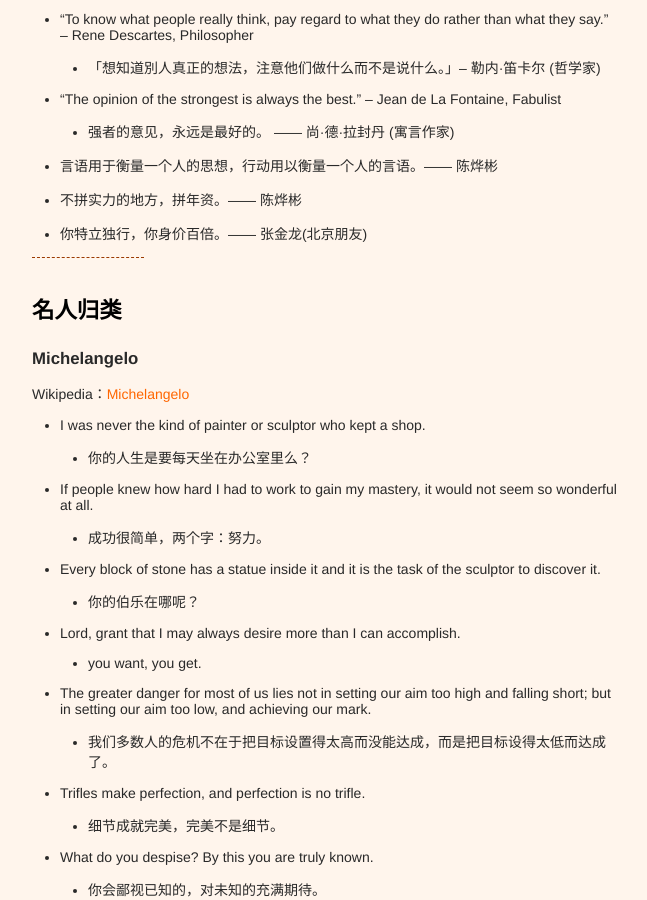
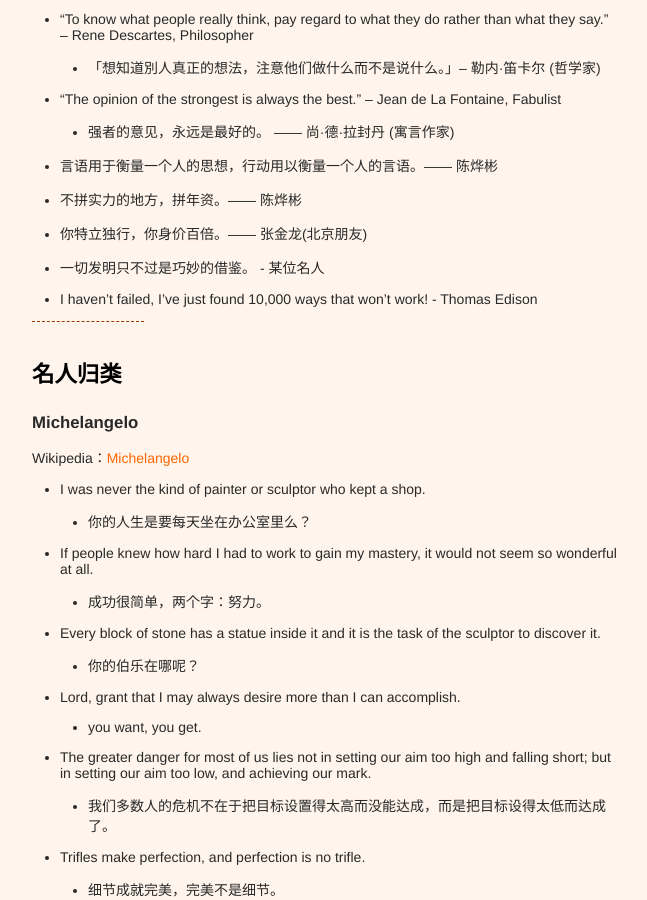
Before and after one commit to xianyuxmu/xianyuxmu.github.io, a Jekyll site: the page built from _posts/2017-06-17-chicken-soup.md, in a window 1280 px wide and 900 px high, scrolled down 7506 px. Shown: the whole window, without its empty margins (314-961 px from the left). Built offline with Jekyll 4.4.1, drawn with Linux system fonts in a browser that asks for light colours; comment, search, counter and statistics services are not loaded.

Commit message:
一切发明只不过是巧妙的借鉴。

```diff
--- a/_posts/2017-06-17-chicken-soup.md
+++ b/_posts/2017-06-17-chicken-soup.md
@@ -207,6 +207,8 @@ tags:
 - 言语用于衡量一个人的思想，行动用以衡量一个人的言语。—— 陈烨彬
 - 不拼实力的地方，拼年资。—— 陈烨彬
 - 你特立独行，你身价百倍。—— 张金龙(北京朋友)
+- 一切发明只不过是巧妙的借鉴。 - 某位名人
+- I haven't failed, I've just found 10,000 ways that won't work! - Thomas Edison
 
 
 ----
```
